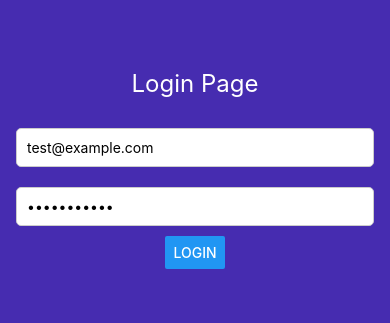
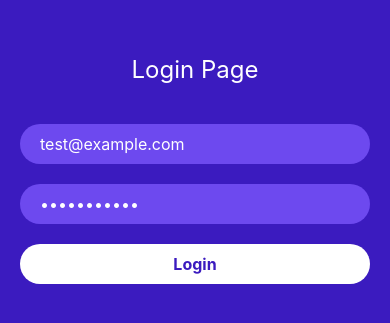
Before and after one commit to rishithar23/minorproject, a React Native app in the folder frontend/: screen /Login in a window 390 px wide. Shown: the part 253-576 px from the top of the page. Built offline with nearby package versions, Linux system fonts and the light colour scheme.

Commit message:
UIstatic

```diff
--- a/frontend/Announcements.js
+++ b/frontend/Announcements.js
@@ -13,10 +13,8 @@ export default function Announcements() {
           <Text style={styles.sectionContent}>Here is the time table...</Text>
         </View>
 
-        <View style={styles.section}>
-          <Text style={styles.sectionTitle}>Holidays</Text>
-          <Text style={styles.sectionContent}>List of upcoming holidays...</Text>
-        </View>
+
+
 
         <View style={styles.section}>
           <Text style={styles.sectionTitle}>Assignments</Text>
--- a/frontend/Attendance.js
+++ b/frontend/Attendance.js
@@ -1,11 +1,14 @@
 import React, { useState, useEffect } from 'react';
-import { StyleSheet, Text, View, Alert, ScrollView, TouchableOpacity } from 'react-native';
+import { StyleSheet, Text, View, TextInput, Alert, ScrollView, TouchableOpacity } from 'react-native';
 import { LinearGradient } from 'expo-linear-gradient';
 
 export default function Attendance() {
   const [isSessionActive, setIsSessionActive] = useState(false);
   const [timeRemaining, setTimeRemaining] = useState(0);
   const [attendanceMarked, setAttendanceMarked] = useState(false);
+  const [otp, setOtp] = useState('');
+  const [generatedOtp, setGeneratedOtp] = useState('');
+  const [studentAttendance, setStudentAttendance] = useState('85%');
 
   useEffect(() => {
     let timer;
@@ -20,17 +23,26 @@ export default function Attendance() {
   }, [isSessionActive, timeRemaining]);
 
   const startAttendanceSession = () => {
+    const otp = generateOtp();
+    setGeneratedOtp(otp);
     setIsSessionActive(true);
     setTimeRemaining(120); // 2 minutes
     setAttendanceMarked(false);
+    Alert.alert('OTP generated', `Your OTP is: ${otp}`);
+  };
+
+  const generateOtp = () => {
+    return Math.floor(1000 + Math.random() * 9000).toString(); // Generates a 4-digit OTP
   };
 
   const markAttendance = () => {
-    if (isSessionActive) {
+    if (isSessionActive && otp === generatedOtp) {
       setAttendanceMarked(true);
       Alert.alert('Attendance marked successfully');
+    } else if (!isSessionActive) {
+      Alert.alert('Attendance session is not active');
     } else {
-      Alert.alert('Attendance session is not active');
+      Alert.alert('Wrong OTP');
     }
   };
 
@@ -43,37 +55,36 @@ export default function Attendance() {
         <Text style={styles.title}>Attendance</Text>
 
         <View style={styles.section}>
-          <Text style={styles.sectionTitle}>Student Profile</Text>
-          <Text style={styles.sectionContent}>Name: Radha</Text>
-          <Text style={styles.sectionContent}>Roll Number: 22211A1215</Text>
-          <Text style={styles.sectionContent}>Year: I</Text>
-          <Text style={styles.sectionContent}>Section: A</Text>
-          <Text style={styles.sectionContent}>Department: Computer Science</Text>
-          <Text style={styles.sectionContent}>Email: radha@example.com</Text>
-        </View>
-
-        <View style={styles.section}>
-          <Text style={styles.sectionTitle}>Attendance</Text>
-          <Text style={styles.sectionContent}>Total Attendance: 85%</Text>
-        </View>
-
-        <View style={styles.section}>
           <Text style={styles.sectionTitle}>Mark Attendance</Text>
           <TouchableOpacity style={styles.button} onPress={startAttendanceSession}>
-            <Text style={styles.buttonText}>Start Attendance Session</Text>
+            <Text style={styles.buttonText}>
+              {isSessionActive ? 'Attendance Session in Progress' : 'Start Attendance Session'}
+            </Text>
           </TouchableOpacity>
           {isSessionActive && (
             <Text style={styles.timer}>Time Remaining: {timeRemaining} seconds</Text>
           )}
+          <TextInput
+            style={styles.input}
+            placeholder="Enter OTP"
+            placeholderTextColor="#bbb"
+            value={otp}
+            onChangeText={setOtp}
+            keyboardType="numeric"
+          />
           <TouchableOpacity
             style={[styles.button, { backgroundColor: isSessionActive ? '#fff' : '#aaa' }]}
             onPress={markAttendance}
             disabled={!isSessionActive || attendanceMarked}
           >
             <Text style={[styles.buttonText, { color: isSessionActive ? '#480ddb' : '#666' }]}>
-              Mark Attendance
+              {attendanceMarked ? 'Attendance Marked' : 'Mark Attendance'}
             </Text>
           </TouchableOpacity>
+        </View>
+
+        <View style={styles.attendanceContainer}>
+          <Text style={styles.attendanceText}>Total Attendance: {studentAttendance}</Text>
         </View>
       </ScrollView>
     </LinearGradient>
@@ -103,16 +114,13 @@ const styles = StyleSheet.create({
     borderRadius: 10,
     borderWidth: 1,
     borderColor: '#ddd',
+    alignItems: 'center',
   },
   sectionTitle: {
     fontSize: 20,
     marginBottom: 10,
     color: '#fff',
     fontWeight: 'bold',
-  },
-  sectionContent: {
-    fontSize: 16,
-    color: '#eee',
   },
   button: {
     width: '100%',
@@ -138,4 +146,27 @@ const styles = StyleSheet.create({
     marginVertical: 10,
     textAlign: 'center',
   },
+  input: {
+    width: '100%',
+    padding: 15,
+    backgroundColor: '#fff',
+    borderRadius: 25,
+    textAlign: 'center',
+    marginTop: 10,
+    color: '#000',
+  },
+  attendanceContainer: {
+    width: '100%',
+    padding: 16,
+    backgroundColor: 'rgba(255, 255, 255, 0.2)',
+    borderRadius: 10,
+    borderWidth: 1,
+    borderColor: '#ddd',
+    alignItems: 'center',
+    marginTop: 20,
+  },
+  attendanceText: {
+    fontSize: 18,
+    color: '#fff',
+  },
 });
--- a/frontend/Grades.js
+++ b/frontend/Grades.js
@@ -2,29 +2,24 @@ import React from 'react';
 import { StyleSheet, Text, View, ScrollView } from 'react-native';
 
 export default function Grades() {
+  // Example data (can be replaced with dynamic data)
+  const subjects = [
+    { name: 'DAA', marks: '35/40' },
+    { name: 'DBMS', marks: '38/40' },
+    { name: 'JAVA', marks: '40/40' },
+    { name: 'ACD', marks: '37/40' },
+  ];
+
   return (
     <ScrollView contentContainerStyle={styles.container}>
       <Text style={styles.title}>Grades</Text>
 
-      <View style={styles.section}>
-        <Text style={styles.sectionTitle}>DAA</Text>
-        <Text style={styles.sectionContent}>Marks: 35/40</Text>
-      </View>
-
-      <View style={styles.section}>
-        <Text style={styles.sectionTitle}>DBMS</Text>
-        <Text style={styles.sectionContent}>Marks: 38/40</Text>
-      </View>
-
-      <View style={styles.section}>
-        <Text style={styles.sectionTitle}>JAVA</Text>
-        <Text style={styles.sectionContent}>Marks: 40/40</Text>
-      </View>
-
-      <View style={styles.section}>
-        <Text style={styles.sectionTitle}>Automata</Text>
-        <Text style={styles.sectionContent}>Marks: 37/40</Text>
-      </View>
+      {subjects.map((subject, index) => (
+        <View key={index} style={styles.section}>
+          <Text style={styles.sectionTitle}>{subject.name}</Text>
+          <Text style={styles.sectionContent}>Marks: {subject.marks}</Text>
+        </View>
+      ))}
     </ScrollView>
   );
 }
@@ -32,30 +27,30 @@ export default function Grades() {
 const styles = StyleSheet.create({
   container: {
     flexGrow: 1,
-    backgroundColor: '#fff',
-    padding: 16,
+    backgroundColor: '#3B1BBF', // Dark purple background
+    paddingVertical: 20,
+    paddingHorizontal: 16,
   },
   title: {
     fontSize: 24,
     marginBottom: 20,
     textAlign: 'center',
-    color: '#462cb0', // Purple color for title
+    color: '#FFFFFF', // White color for title
   },
   section: {
     marginBottom: 20,
-    padding: 16,
-    backgroundColor: '#462cb0', // Light purple background
-    borderRadius: 5,
-    borderWidth: 1,
-    borderColor: '#aa8ee6', // Purple border
+    padding: 20,
+    backgroundColor: '#6D49EF', // Light purple background for sections
+    borderRadius: 10, // Rounded corners
   },
   sectionTitle: {
     fontSize: 20,
     marginBottom: 10,
-    color: '#aa8ee6', // Purple color for section titles
+    color: '#FFFFFF', // White color for section titles
+    fontWeight: 'bold',
   },
   sectionContent: {
     fontSize: 18,
-    color: '#aa8ee6', // Slightly darker purple for content
+    color: '#FFFFFF', // White color for content
   },
 });
--- a/frontend/Login.js
+++ b/frontend/Login.js
@@ -1,5 +1,5 @@
 import React, { useState } from 'react';
-import { StyleSheet, Text, View, TextInput, Button, Alert } from 'react-native';
+import { StyleSheet, Text, View, TextInput, TouchableOpacity, Alert } from 'react-native';
 import { useNavigation } from '@react-navigation/native';
 import AsyncStorage from '@react-native-async-storage/async-storage';
 
@@ -13,15 +13,14 @@ export default function Login() {
 
   const handleLogin = async () => {
     try {
-      console.log('Logging in with:', email, password); // Log email and password
-      // Simulate API response
+      console.log('Logging in with:', email, password);
       const res = {
         token: email === defaultEmail && password === defaultPassword ? 'dummy-token' : null,
       };
-      console.log('Login response:', res); // Log the response from the simulated API
+      console.log('Login response:', res);
       if (res.token) {
         await AsyncStorage.setItem('userToken', res.token);
-        console.log('Login successful. Token saved:', res.token); // Log the saved token
+        console.log('Login successful. Token saved:', res.token);
         Alert.alert('Notice', 'Login successful !', [
           {
             text: 'Close',
@@ -42,11 +41,12 @@ export default function Login() {
       <Text style={styles.title}>Login Page</Text>
       <TextInput
         style={styles.input}
-        placeholder="Email"
+        placeholder="Username"
         value={email}
         onChangeText={setEmail}
         keyboardType="email-address"
         autoCapitalize="none"
+        placeholderTextColor="#bbb"
       />
       <TextInput
         style={styles.input}
@@ -55,8 +55,11 @@ export default function Login() {
         onChangeText={setPassword}
         secureTextEntry
         autoCapitalize="none"
+        placeholderTextColor="#bbb"
       />
-      <Button title="Login" onPress={handleLogin} />
+      <TouchableOpacity style={styles.button} onPress={handleLogin}>
+        <Text style={styles.buttonText}>Login</Text>
+      </TouchableOpacity>
     </View>
   );
 }
@@ -64,23 +67,37 @@ export default function Login() {
 const styles = StyleSheet.create({
   container: {
     flex: 1,
-    backgroundColor: '#462cb0', // Changed background color
-    alignItems: 'center',
+    backgroundColor: '#3B1BBF',
     justifyContent: 'center',
-    padding: 16,
+    paddingHorizontal: 20,
   },
   title: {
     fontSize: 24,
-    marginBottom: 20,
-    color: '#fff', // Changed text color to white
+    color: '#FFFFFF',
+    textAlign: 'center',
+    marginBottom: 40,
   },
   input: {
-    width: '100%',
-    padding: 10,
-    marginVertical: 10,
-    borderWidth: 1,
-    borderColor: '#ccc',
-    borderRadius: 5,
-    backgroundColor: '#fff', // Changed input background color to white
+    backgroundColor: '#6D49EF',
+    color: '#FFFFFF',
+    borderRadius: 25,
+    paddingVertical: 10,
+    paddingHorizontal: 20,
+    paddingBottom: 10,
+    marginBottom: 20,
+    fontSize: 16,
+  },
+  button: {
+    backgroundColor: '#FFFFFF',
+    borderRadius: 25,
+    paddingVertical: 10,
+    paddingHorizontal: 20,
+    paddingBottom: 10,
+    alignItems: 'center',
+  },
+  buttonText: {
+    color: '#3B1BBF',
+    fontSize: 16,
+    fontWeight: 'bold',
   },
 });
```
Also changed, not shown: frontend/NavMain.js (+20 -23 lines).
